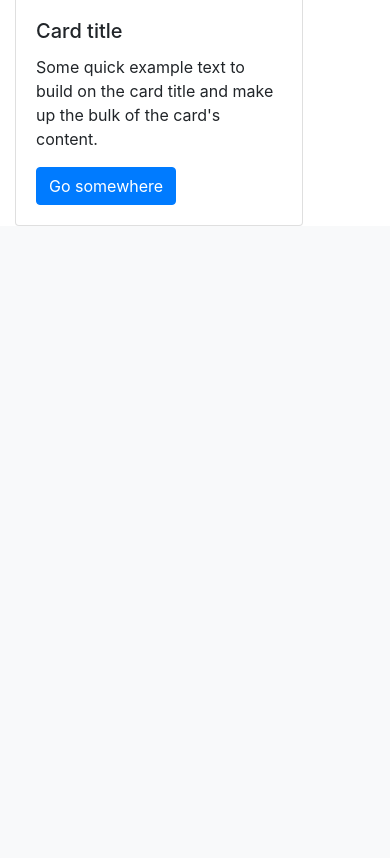
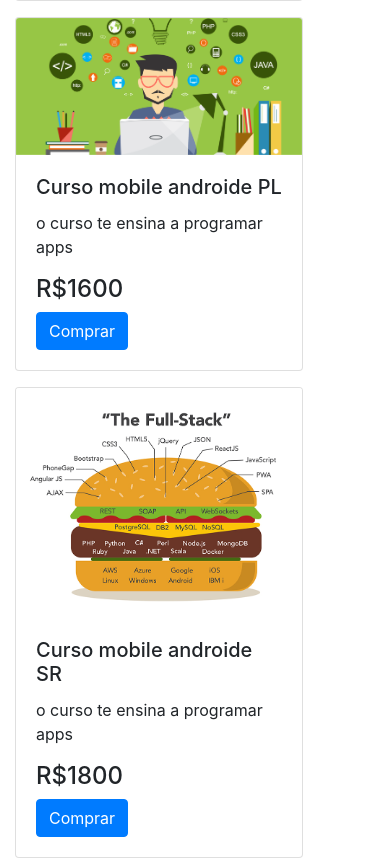
Before and after one commit to evertoncabral/ProjetoLojaVirtualPHP, a PHP site: page / in a window 390 px wide. Shown: the part 1206-2064 px from the top of the page. Before the commit the page ends 1432 px from the top, so only its background shows below. Run offline with PHP 8.4, Linux system fonts and the light colour scheme.

Commit message:
.\ProjetoLojaVirtualPHP\

```diff
--- a/index.php
+++ b/index.php
@@ -1,8 +1,17 @@
 <?php
 $usuario = ['logado'=>true ,"nome"=>"Everton Cabral","nivelAcesso"=>0];
 //$usuario ="";
+
+$produtos = [
+    "produto1" =>["nome"=>"Curso Fullstack","descricao"=>"O Curso ensina progamação web","preco"=>1200,"img"=>"./imagem/imagem01.jpg"],
+    "produto2"=>["nome"=>"Curso mobile androide JR","descricao"=>"o curso te ensina a programar apps","preco"=>1400,"img"=>"imagem/imagem02.png"],
+    "produto3"=>["nome"=>"Curso mobile androide PL","descricao"=>"o curso te ensina a programar apps","preco"=>1600,"img"=>"imagem/imagem03.png"],
+    "produto4"=>["nome"=>"Curso mobile androide SR","descricao"=>"o curso te ensina a programar apps","preco"=>1800,"img"=>"imagem/imagem04.jpg"],
+];
+
+
+$categorias = ["Cursos","Tutoriais","Artigos","Forum","Codigos"];
 ?>
-
 
 
 
@@ -34,8 +43,6 @@ $usuario = ['logado'=>true ,"nome"=>"Everton Cabral","nivelAcesso"=>0];
                 <?php if ($usuario["nivelAcesso"]==0):?>
 
 
-
-
                 <li class="nav-item active">
                     <a class="nav-link" href="#">Ações <span class="sr-only">(current)</span></a>
                         </li>
@@ -53,53 +60,88 @@ $usuario = ['logado'=>true ,"nome"=>"Everton Cabral","nivelAcesso"=>0];
                 <?php else:?>
                         <li class="nav-item">
                            <a class="nav-link"href="#">Login</a></li>
-
-
 <?php endif; ?> </ul>
             </div>
             </nav>
+<nav> <ul class ="row mt-3 justify-content-center">
+<?php foreach($categorias as $categoria): ?>
+<li class ="col-md-2"> <?=$categoria?> </li>
+ <?php endforeach; ?> </ul></nav>
+
+
 </header>
 
 <main class="container mt-5">
 <section class="row">
+<?php  foreach($produtos as $chave =>$produto): ?>
+
     <!--  coluna para segurar CARD from bootstrap-->
-    <div class="col-md-4">
+    <div class="col-md-4 mt-3">
         <div class="card" style="width: 18rem;">
-            <img src="..." class="card-img-top" alt="...">
+            <img src="<?php echo $produto["img"] ?>" class="card-img-top" alt="...">
             <div class="card-body">
-                <h5 class="card-title">Card title</h5>
-                <p class="card-text">Some quick example text to build on the card title and make up the bulk of the card's content.</p>
-                <a href="#" class="btn btn-primary">Go somewhere</a>
+                <h5 class="card-title"><?php echo $produto["nome"];?></h5>
+                <p class="card-text"><?php echo $produto ["descricao"];?></p>
+                <h4 class="text-sucess">R$<?php echo $produto["preco"]; ?></h4>
+                        <button type="button" class="btn btn-primary" data-toggle="modal" data-target="#<?php echo $chave; ?>">
+                        Comprar
+                        </button>
             </div>
         </div>
     </div>
-
-      <!--  coluna para segurar CARD from bootstrap-->
-      <div class="col-md-4">
-        <div class="card" style="width: 18rem;">
-            <img src="..." class="card-img-top" alt="...">
-            <div class="card-body">
-                <h5 class="card-title">Card title</h5>
-                <p class="card-text">Some quick example text to build on the card title and make up the bulk of the card's content.</p>
-                <a href="#" class="btn btn-primary">Go somewhere</a>
-            </div>
-        </div>
-    </div>
-
-      <!--  coluna para segurar CARD from bootstrap-->
-      <div class="col-md-4">
-        <div class="card" style="width: 18rem;">
-            <img src="..." class="card-img-top" alt="...">
-            <div class="card-body">
-                <h5 class="card-title">Card title</h5>
-                <p class="card-text">Some quick example text to build on the card title and make up the bulk of the card's content.</p>
-                <a href="#" class="btn btn-primary">Go somewhere</a>
-            </div>
-        </div>
-    </div>
-<!--  coluna para segurar CARD from bootstrap-->
+<?php endforeach; ?>
 </section>
 </main>
+
+<!-- Button trigger modal -->
+
+
+<!-- Modal -->
+<?php foreach($produtos as $chave => $produto): ?>
+
+<div class="modal fade" id="<?php echo $chave; ?>" tabindex="-1" role="dialog" aria-labelledby="exampleModalLabel" aria-hidden="true">
+  <div class="modal-dialog" role="document">
+    <div class="modal-content">
+      <div class="modal-header">
+        <h5 class="modal-title" id="exampleModalLabel">Produto: <?php echo $produto["nome"];?></h5>
+        <button type="button" class="close" data-dismiss="modal" aria-label="Close">
+          <span aria-hidden="true">&times;</span>
+        </button>
+      </div>
+      <div class="modal-body">
+      <form>
+            <div class="form-group">
+            <input type ="text" name="nomeCliente" placeholder="Nome Completo">
+            </div>
+
+            <div  class="form-group">
+            <input type ="number" name="cpfCliente" placeholder="CPF">
+            </div>
+
+            <div  class="form-group">
+            <input type ="number" name="cartaoCliente" placeholder="Cartão de Crédito">
+            </div>
+
+            <div  class="form-group">
+            <input type ="date" name="dataValidadeCartao" placeholder="Data de Validade do Cartão">
+            </div>
+
+            <div  class="form-group">
+            <input type ="number"  maxlength ="3" name="cvvCartao" placeholder="CVV do Cartão">
+            </div>
+        </form>
+      </div>
+      <div class="modal-footer">
+        <div class="text-primary" >Preço total: R$ <?php echo $produto["preco"]; ?></div>
+        <button type="button" class="btn btn-primary">Finalizar Compra</button>
+      </div>
+    </div>
+  </div>
+</div>
+<?php endforeach; ?>
+
+<!-- Button trigger modal -->
+
 
 
 <!-- codigo do bootstrap para javascript-->
```
Also changed, not shown: imagem/imagem01.jpg (added), imagem/imagem02.png (added), imagem/imagem03.png (added), imagem/imagem04.jpg (added).
